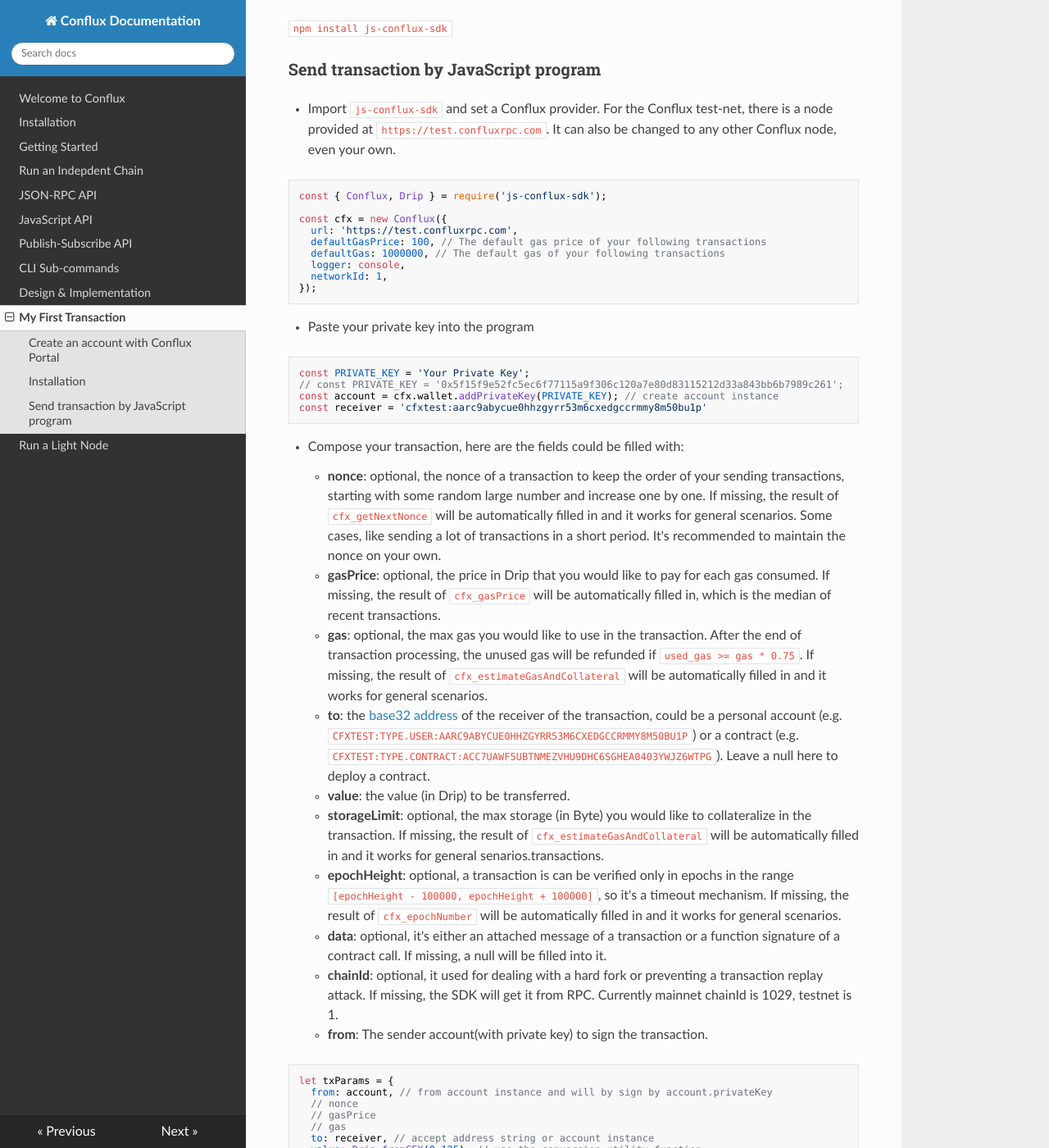
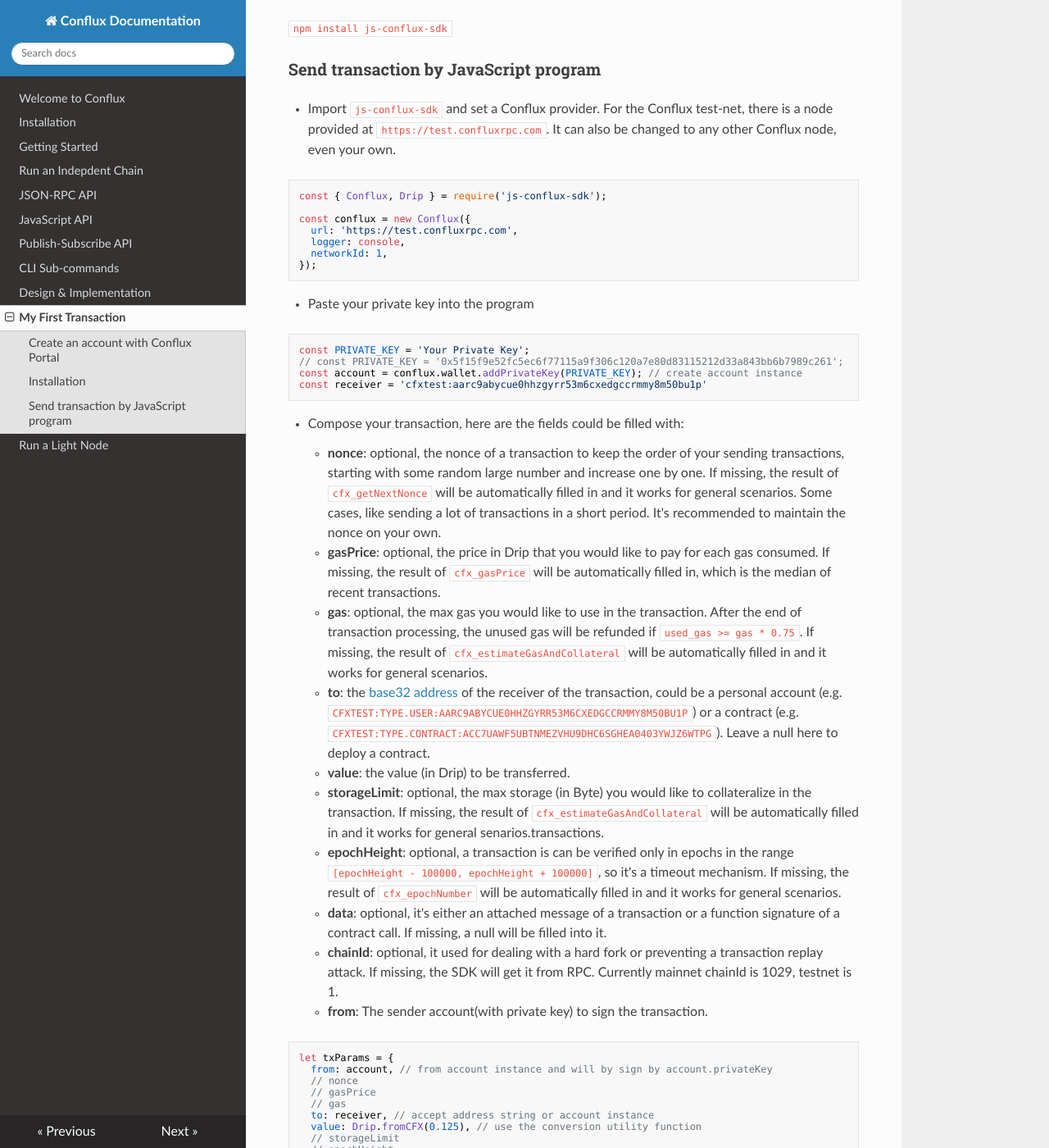
Before and after one commit to Conflux-Chain/conflux-doc, an MkDocs documentation site: the page built from docs/send_transaction.md, in a window 1280 px wide and 1400 px high, scrolled down 737 px. Shown: the whole window at 82% size. Built offline with MkDocs 1.6.1, drawn with Linux system fonts in a browser that asks for light colours; nearby versions of some CDN libraries.

````diff
--- a/docs/send_transaction.md
+++ b/docs/send_transaction.md
@@ -43,10 +43,8 @@
 ```javascript
 const { Conflux, Drip } = require('js-conflux-sdk');
 
-const cfx = new Conflux({
+const conflux = new Conflux({
   url: 'https://test.confluxrpc.com',
-  defaultGasPrice: 100, // The default gas price of your following transactions
-  defaultGas: 1000000, // The default gas of your following transactions
   logger: console,
   networkId: 1,
 });
@@ -57,7 +55,7 @@
 ```javascript
 const PRIVATE_KEY = 'Your Private Key';
 // const PRIVATE_KEY = '0x5f15f9e52fc5ec6f77115a9f306c120a7e80d83115212d33a843bb6b7989c261';
-const account = cfx.wallet.addPrivateKey(PRIVATE_KEY); // create account instance
+const account = conflux.wallet.addPrivateKey(PRIVATE_KEY); // create account instance
 const receiver = 'cfxtest:aarc9abycue0hhzgyrr53m6cxedgccrmmy8m50bu1p'
 ```
 
@@ -92,7 +90,7 @@
 
 ```javascript
 async function main() {
-  const txHash = await cfx.sendTransaction(txParams);
+  const txHash = await conflux.cfx.sendTransaction(txParams);
   console.log(txHash);
 }
 
````
Also changed, not shown: docs/get_started.md (+6 -7 lines), docs/install.md (+4 -4 lines), docs/light-nodes.md (+2 -2 lines), docs/setup_independent_chain.md (+3 -3 lines).
